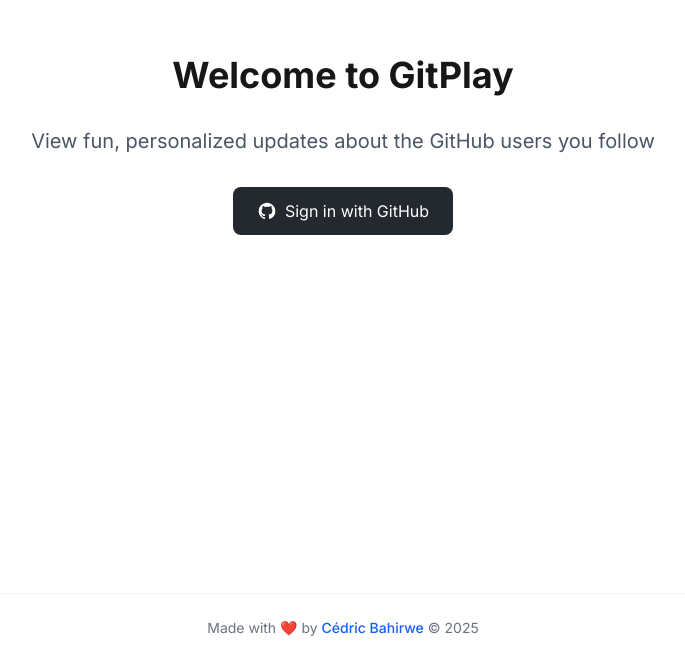
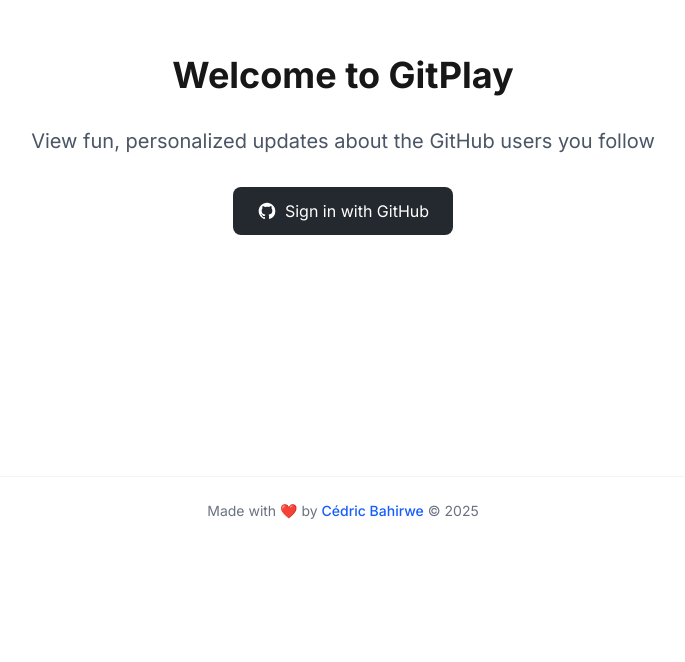
Before and after one commit to cedricbahirwe/gitplay, a Next.js app: page / in a window 1280 px wide. Shown: the part 255-917 px from the top of the page, without its empty margins (297-982 px from the left). After the commit the page ends 800 px from the top, so only its background shows below. Built offline with nearby package versions, Linux system fonts and the light colour scheme; no server answers.

Commit message:
Added fixed footer

```diff
--- a/components/Feed.tsx
+++ b/components/Feed.tsx
@@ -95,7 +95,7 @@
 
     const [following, setFollowing] = useState<GitHubUser[]>([]);
     const [events, setEvents] = useState<GitHubEvent[]>([]);
-    const [displayCount, setDisplayCount] = useState(50);
+    const [displayCount, setDisplayCount] = useState(20);
     const [loading, setLoading] = useState(true);
     const [loadingMore, setLoadingMore] = useState(false);
     const [error, setError] = useState<string | null>(null);
@@ -172,7 +172,7 @@
     const loadMore = () => {
         setLoadingMore(true);
         setTimeout(() => {
-            setDisplayCount(prev => prev + 50);
+            setDisplayCount(prev => prev + 20);
             setLoadingMore(false);
         }, 500); // Add a small delay for better UX
     };
@@ -224,7 +224,7 @@
     }
 
     return (
-        <div className="max-w-4xl mx-auto">
+        <div className="max-w-4xl mx-auto pb-24">
             <div className="mb-8">
                 <h2 className="text-2xl font-bold mb-4 bg-gradient-to-r from-indigo-500 to-blue-500 dark:from-indigo-400 dark:to-blue-400 bg-clip-text text-transparent">
                     Following ({following.length})
--- a/components/Footer.tsx
+++ b/components/Footer.tsx
@@ -1,6 +1,6 @@
 export default function Footer() {
     return (
-        <footer className="mt-12 py-6 border-t border-gray-100 dark:border-gray-800">
+        <footer className="fixed bottom-0 left-0 right-0 py-6 border-t border-gray-100 dark:border-gray-800 bg-white dark:bg-gray-900">
             <div className="max-w-4xl mx-auto px-4 text-center">
                 <p className="text-sm text-gray-500 dark:text-gray-400">
                     Made with ❤️ by{' '}
```
